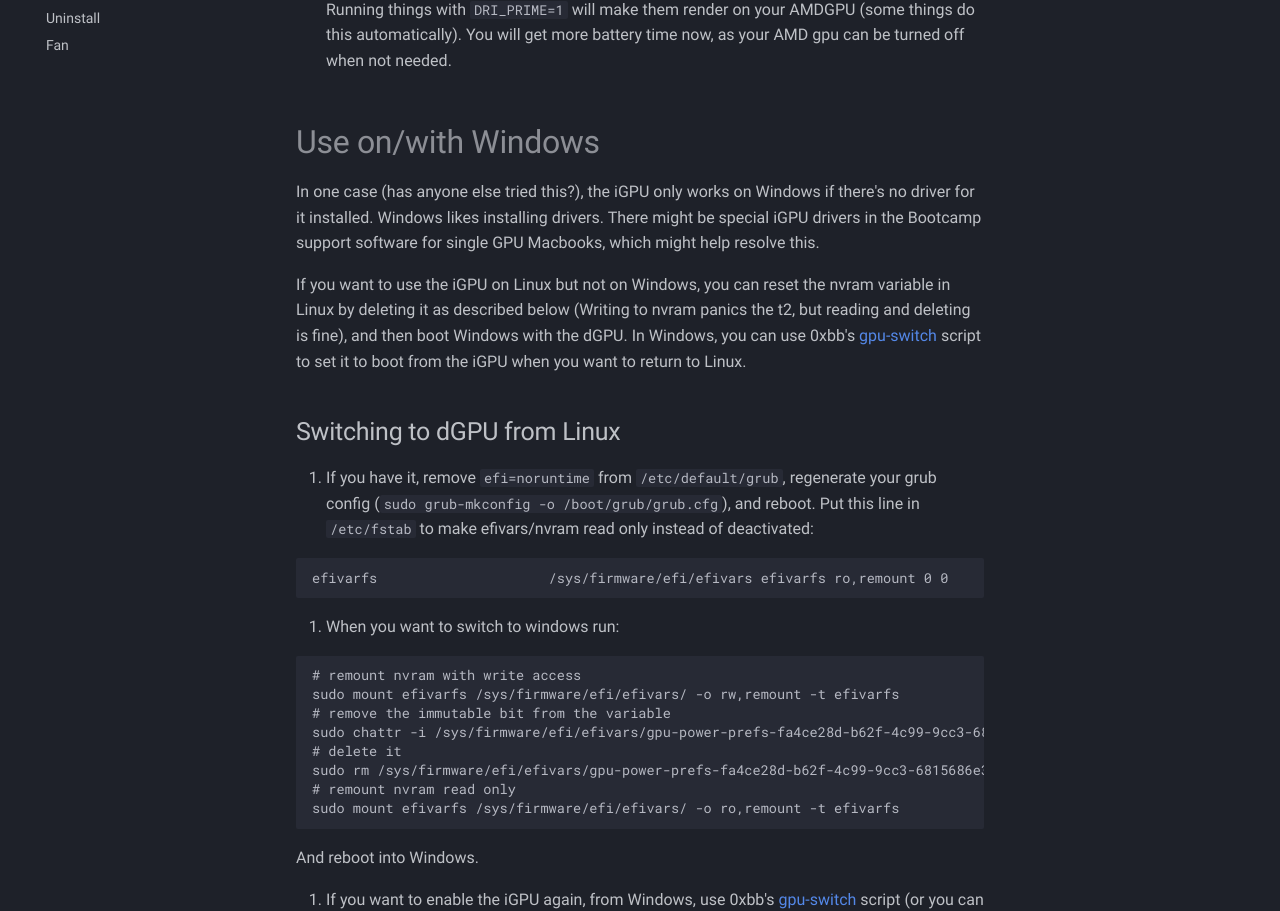
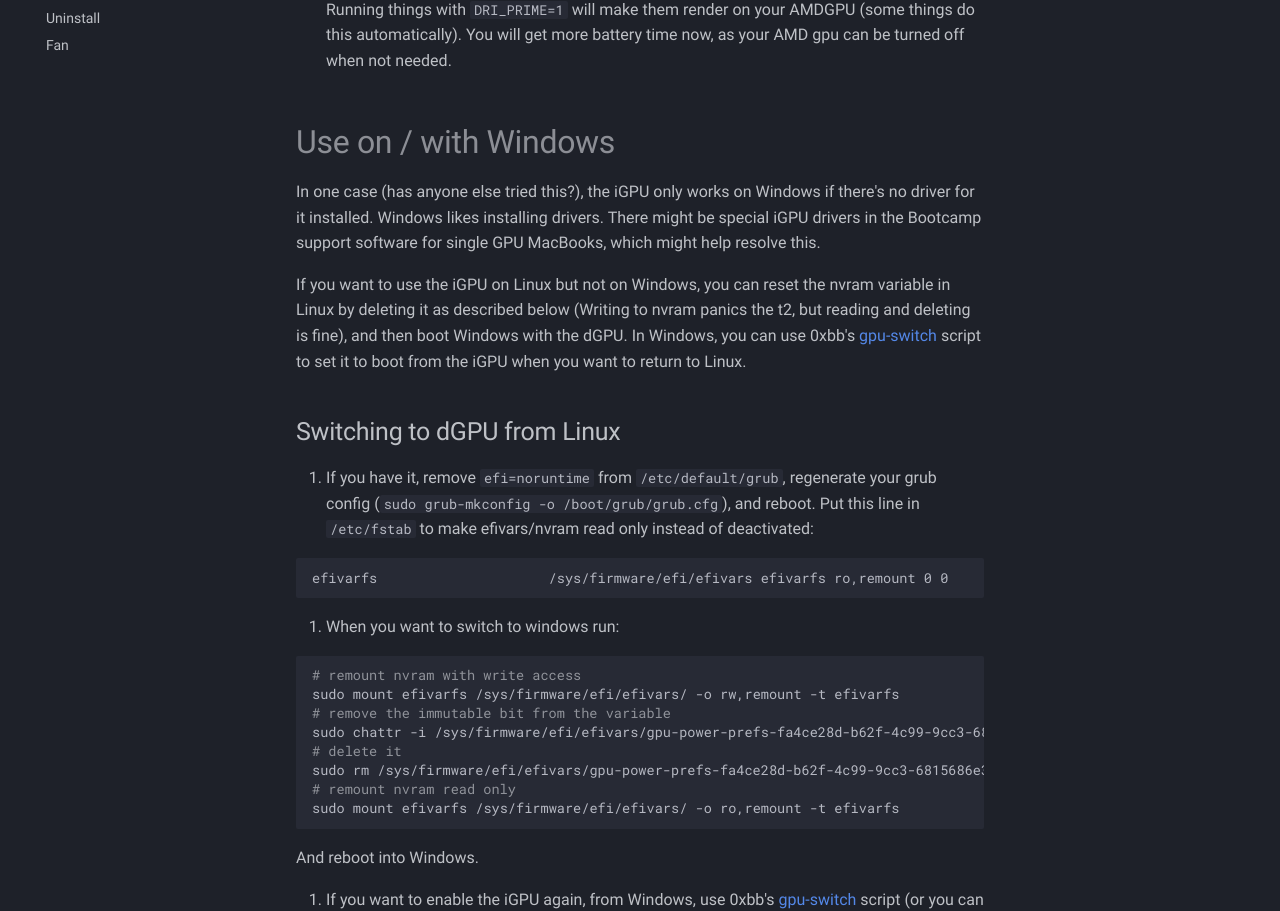
Before and after one commit to t2linux/wiki, an MkDocs documentation site: the page built from docs/guides/hybrid-graphics.md, in a window 1280 px wide and 1400 px high, scrolled down 1344 px. Shown: the part 225-1136 px from the top of the window. Built offline with MkDocs 1.6.1 and Material for MkDocs 9.7.7, drawn with Linux system fonts in a browser that asks for light colours; comment, search, counter and statistics services are not loaded; some of the changed text lies outside the part shown.

Commit message:
Guides: Minor formatting adjustments in hybrid graphics

````diff
--- a/docs/guides/hybrid-graphics.md
+++ b/docs/guides/hybrid-graphics.md
@@ -1,6 +1,6 @@
 # Introduction
 
-This page describes how to use the iGPU on Macbook Pros with Hybrid Graphics (2 GPUs). 13 inch Macbooks only have an iGPU, and do not need this. Using the iGPU means you can save power by turning off the more powerful AMD dGPU when you don't need it.
+This page describes how to use the iGPU on MacBook Pros with Hybrid Graphics (2 GPUs). 13 inch MacBooks only have an iGPU, and do not need this. Using the iGPU means you can save power by turning off the more powerful AMD dGPU when you don't need it.
 
 This has been tested on the MacBookPro16,1 and the MacBookPro15,1. The 15,4 and 16,4 models are very similar and should work.
 
@@ -11,7 +11,7 @@ This has been tested on the MacBookPro16,1 and the MacBookPro15,1. The 15,4 and
 
 # Enabling the iGPU
 
-1.  Update macOS. BigSur can boot fine when the iGPU is set as the boot GPU, but this has not been tested on Catalina, and [on older macbooks](https://github.com/Dunedan/mbp-2016-linux/issues/6#issuecomment-286200226), setting the iGPU as the boot GPU has stopped macOS from booting properly with graphics, and it is unknown when this was fixed (you might want to turn ssh on in macOS if you are worried about this).
+1.  Update macOS. BigSur can boot fine when the iGPU is set as the boot GPU, but this has not been tested on Catalina, and [on older MacBooks](https://github.com/Dunedan/mbp-2016-linux/issues/6#issuecomment-286200226), setting the iGPU as the boot GPU has stopped macOS from booting properly with graphics, and it is unknown when this was fixed (you might want to turn ssh on in macOS if you are worried about this).
 2.  Compile apple-set-os loader, which spoofs macOS so that the iGPU gets enabled:
 
     ```sh
@@ -42,9 +42,9 @@ This has been tested on the MacBookPro16,1 and the MacBookPro15,1. The 15,4 and
 4.  In macOS Recovery, run `nvram fa4ce28d-b62f-4c99-9cc3-6815686e30f9:gpu-power-prefs=%01%00%00%00`. If you boot macOS, this will be reset and you'll have to redo this step. You display should be now connected to your Intel iGPU when booting Linux and brightness should work again (probably with `/sys/class/backlight/acpi_video0`).
 5.  Try `DRI_PRIME=1 glxinfo | grep "OpenGL renderer"&&glxinfo | grep "OpenGL renderer"`, you should get both AMD and Intel. Running things with `DRI_PRIME=1` will make them render on your AMDGPU (some things do this automatically). You will get more battery time now, as your AMD gpu can be turned off when not needed.
 
-# Use on/with Windows
+# Use on / with Windows
 
-In one case (has anyone else tried this?), the iGPU only works on Windows if there's no driver for it installed. Windows likes installing drivers. There might be special iGPU drivers in the Bootcamp support software for single GPU Macbooks, which might help resolve this.
+In one case (has anyone else tried this?), the iGPU only works on Windows if there's no driver for it installed. Windows likes installing drivers. There might be special iGPU drivers in the Bootcamp support software for single GPU MacBooks, which might help resolve this.
 
 If you want to use the iGPU on Linux but not on Windows, you can reset the nvram variable in Linux by deleting it as described below (Writing to nvram panics the t2, but reading and deleting is fine), and then boot Windows with the dGPU. In Windows, you can use 0xbb's [gpu-switch](https://github.com/0xbb/gpu-switch#windows-810-usage) script to set it to boot from the iGPU when you want to return to Linux.
 
@@ -58,7 +58,7 @@ If you want to use the iGPU on Linux but not on Windows, you can reset the nvram
 
 2. When you want to switch to windows run:
 
-   ```
+   ```sh
    # remount nvram with write access
    sudo mount efivarfs /sys/firmware/efi/efivars/ -o rw,remount -t efivarfs
    # remove the immutable bit from the variable
````
